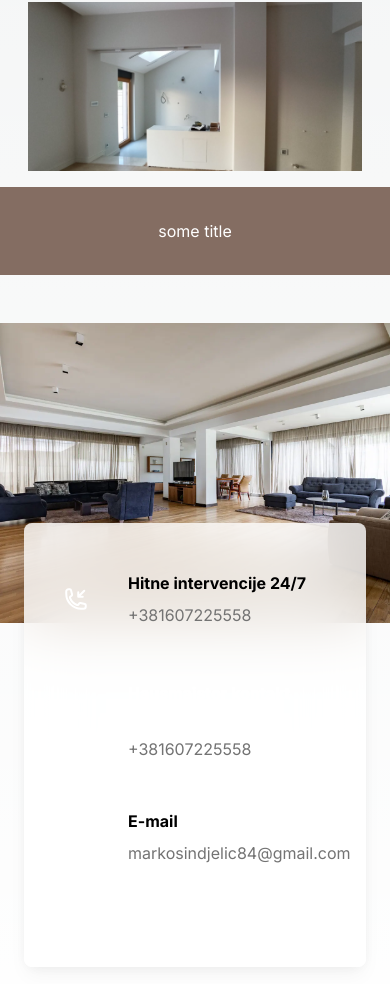
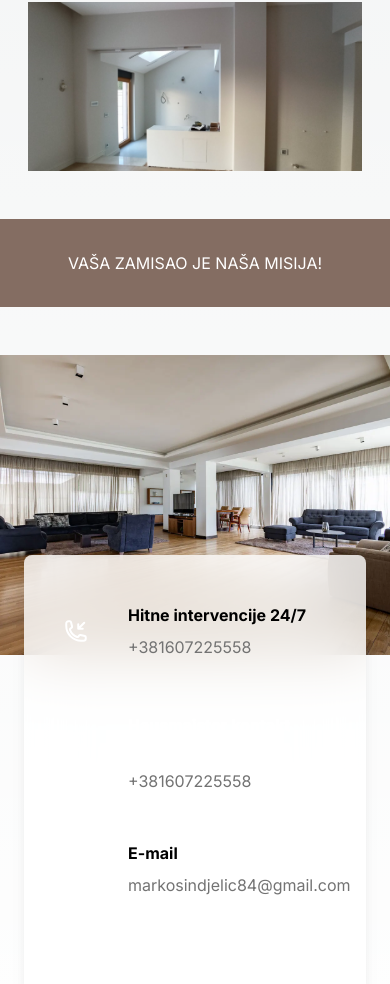
Before and after one commit to cehicm/ma-si-hausmajstor, a Next.js app: page / in a window 390 px wide. Shown: the part 3604-4588 px from the top of the page. Built offline with nearby package versions, Linux system fonts and the light colour scheme.

Commit message:
Update CTA font sizing/padding responsive

```diff
--- a/src/components/CTA.js
+++ b/src/components/CTA.js
@@ -1,9 +1,14 @@
-import React from "react";
+import { motion } from "framer-motion";
 
 export default function CTA() {
 	return (
-		<div className="bg-lightbrown py-8 text-center text-white">
-			<h3>some title</h3>
+		<div className="bg-lightbrown my-8 lg:text-3xl py-8 text-center text-white">
+			<motion.div
+				whileHover={{ scale: [null, 1.5, 1.4] }}
+				transition={{ duration: 0.3 }}
+			>
+				VAŠA ZAMISAO JE NAŠA MISIJA!
+			</motion.div>
 		</div>
 	);
 }
```
